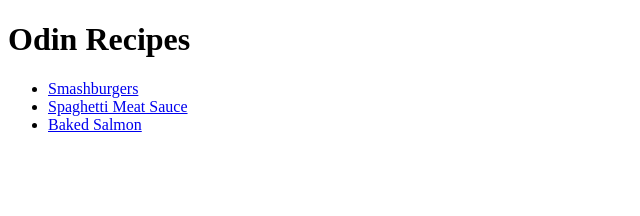
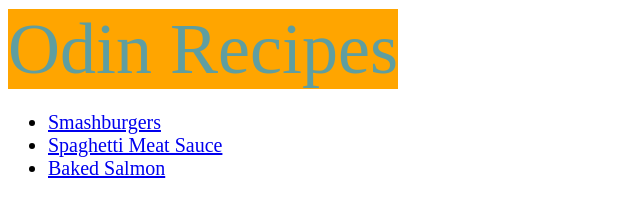
Before and after one commit to brandoff-h/odin-recipes, a plain HTML site: page index.html in a window 1280 px wide. Shown: the whole page, without its empty margins (0-640 px from the left). Drawn offline with Linux system fonts and the light colour scheme.

Commit message:
Add basic CSS styling

```diff
--- a/index.html
+++ b/index.html
@@ -3,11 +3,13 @@
     <head>
         <meta charset="UTF-8">
         <title>Odin Recipes</title>
+        <link rel="stylesheet" href="style.css">
     </head>
 
     <body>
-        <h1>Odin Recipes</h1>
-        <ul>
+        <h class="header">Odin Recipes</h1>
+
+        <ul class="list">
             <li><a href="recipes/smashburger.html">Smashburgers</a></li>
             <li><a href="recipes/spaghetti.html">Spaghetti Meat Sauce</a></li>
             <li><a href="recipes/salmon.html">Baked Salmon</a></li>
--- /dev/null
+++ b/style.css
@@ -0,0 +1,12 @@
+.header {
+    color: cadetblue;
+    background-color: orange    ;
+    font-size: 72px;
+    font-family: 'Times New Roman', Times, serif;
+}
+
+
+.list {
+    color: black;
+    font-size: 20px;
+}
```
Also changed, not shown: recipes/salmon.html (+2 -1 lines), recipes/smashburger.html (+2 -1 lines), recipes/spaghetti.html (+2 -1 lines).
